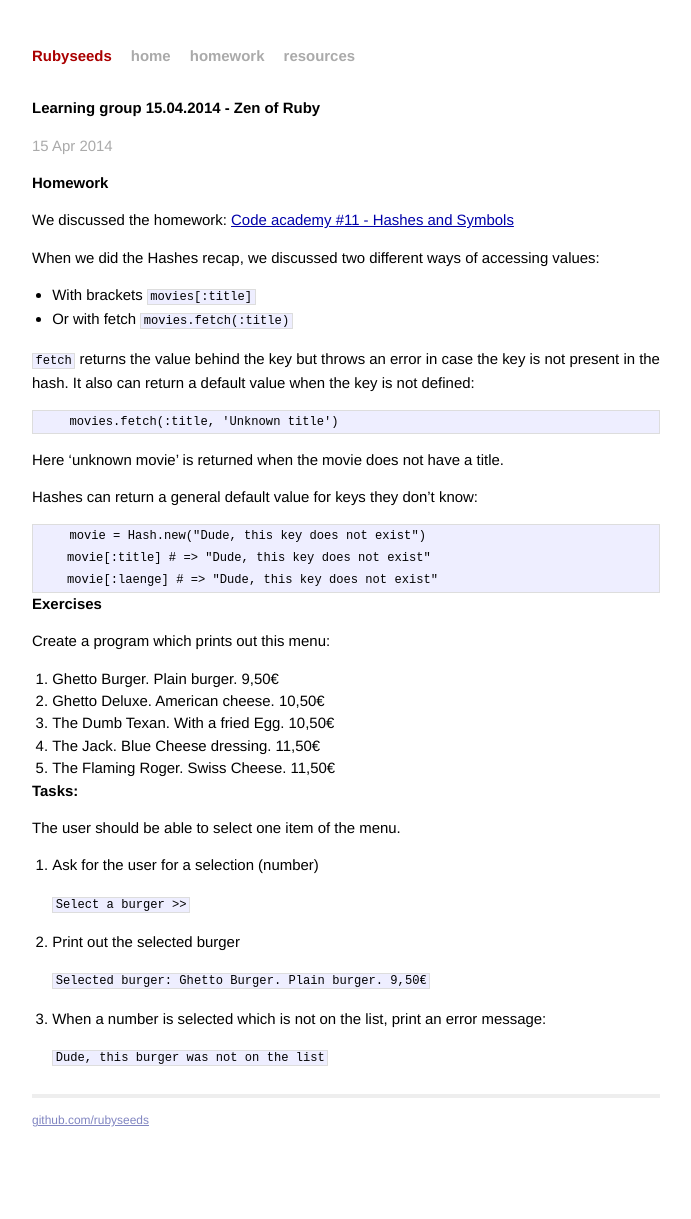
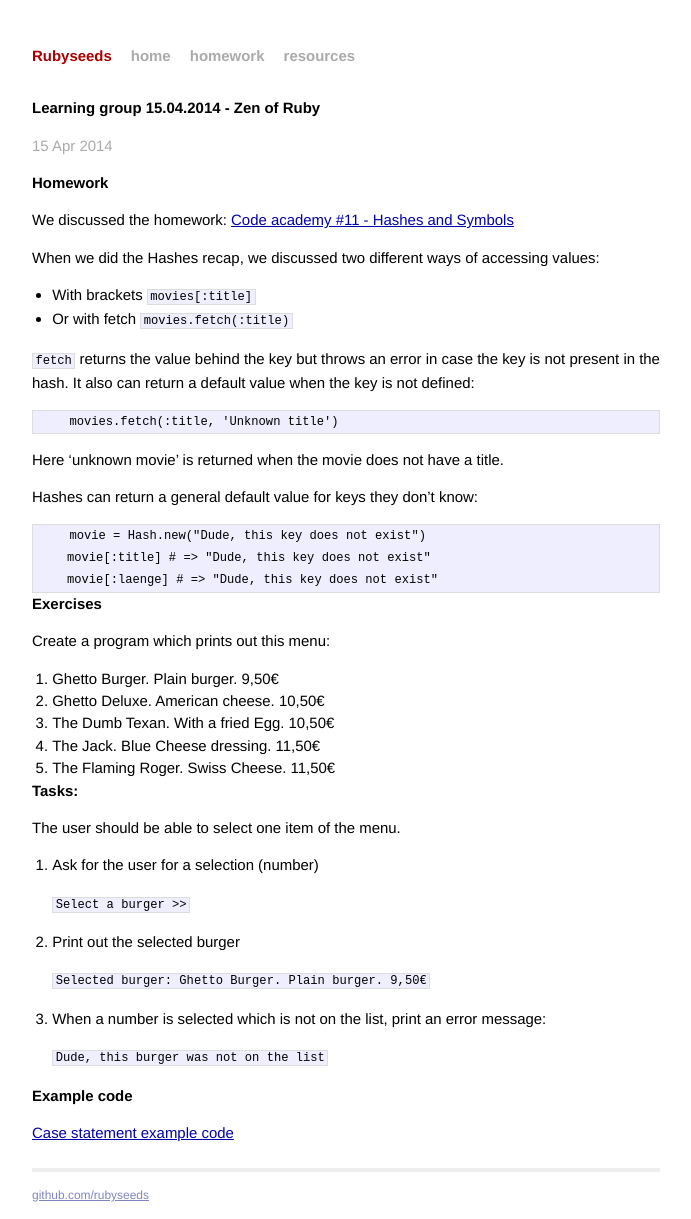
Before and after one commit to LydKo/materials, a Jekyll site: the page built from _posts/2014-04-15-zen-of-ruby.md, in a window 1280 px wide. Shown: the whole page, without its empty margins (294-985 px from the left). Built offline with Jekyll 4.4.1, drawn with Linux system fonts in a browser that asks for light colours; Markdown is read by kramdown in place of the engine named in the settings; before the commit the page ends 1144 px from its top, so only the background shows below that.

Commit message:
Linked example code

```diff
--- a/_posts/2014-04-15-zen-of-ruby.md
+++ b/_posts/2014-04-15-zen-of-ruby.md
@@ -56,3 +56,8 @@ The user should be able to select one item of the menu.
 3. When a number is selected which is not on the list, print an error message:
 
     `Dude, this burger was not on the list`
+
+
+# Example code
+
+[Case statement example code](https://github.com/rubyseeds/materials/blob/gh-pages/files/case.rb)
```
